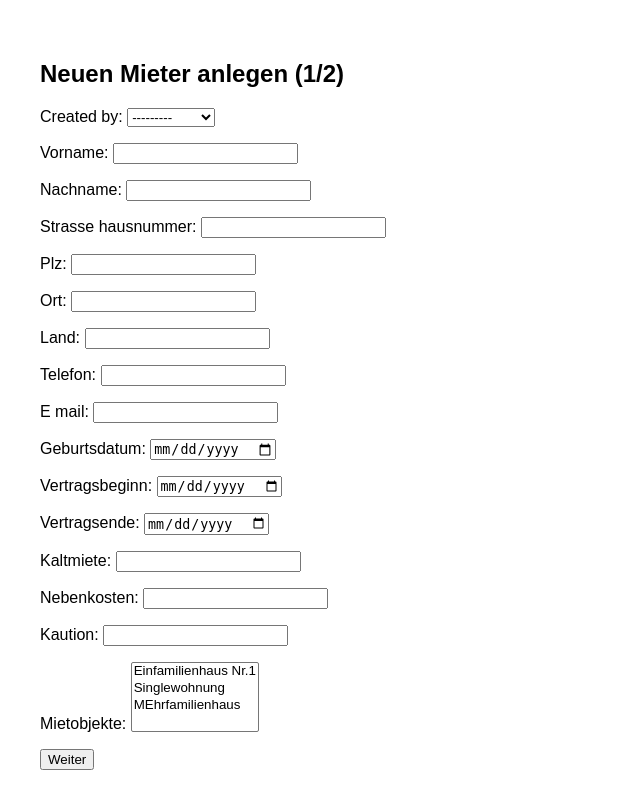
After one commit to JonnyDKahle/kostenpruefung-mietobjekte, a Django app: page /mieter/create/step1/ in a window 1280 px wide. The commit adds this page. Shown: the whole page, without its empty margins (0-640 px from the left). Run offline with Django 4.2, Linux system fonts and the light colour scheme; data comes from the database, SQL or seed files in the repository; both versions use the stored data as it was after the commit.

Commit message:
Add Mieter creation functionality with multi-step form process

```diff
--- a/kostenpruefung_mietobjekte_app/forms.py
+++ b/kostenpruefung_mietobjekte_app/forms.py
@@ -1,5 +1,5 @@
 from django import forms
-from .models import Mietobjekt, Rechnung, Rechnungsart, Lieferant, Konto, Mieteinheit, Prozent
+from .models import Mietobjekt, Rechnung, Rechnungsart, Lieferant, Konto, Mieteinheit, Prozent, Mieter
 
 class MietobjektForm(forms.ModelForm):
     kaufdatum = forms.DateField(widget=forms.DateInput(attrs={'type': 'date'}))
@@ -17,6 +17,28 @@ class MieteinheitForm(forms.ModelForm):
         fields = ['name']
 
 #### Mieter Here!!
+
+class MieterObjektForm(forms.ModelForm):
+    class Meta:
+        model = Mieter
+        exclude = ['mieteinheiten']
+        widgets = {
+            'mietobjekte': forms.SelectMultiple,
+            'geburtsdatum': forms.DateInput(attrs={'type': 'date'}),
+            'vertragsbeginn': forms.DateInput(attrs={'type': 'date'}),
+            'vertragsende': forms.DateInput(attrs={'type': 'date'}),
+        }
+
+class MieterEinheitForm(forms.ModelForm):
+    class Meta:
+        model = Mieter
+        fields = ['mieteinheiten'] # For many to many on mieter model
+
+    def __init__(self, *args, **kwargs):
+        mietobjekte = kwargs.pop('mietobjekte', None)
+        super().__init__(*args, **kwargs)
+        if mietobjekte:
+            self.fields['mieteinheiten'].queryset = Mieteinheit.objects.filter(mietobjekt__in=mietobjekte)
 
 class RechnungForm(forms.ModelForm):
     datum = forms.DateField(widget=forms.DateInput(attrs={'type': 'date'}))
--- a/kostenpruefung_mietobjekte_app/models.py
+++ b/kostenpruefung_mietobjekte_app/models.py
@@ -55,6 +55,7 @@ class Mieter(models.Model):
     kaution = models.DecimalField(max_digits=10, decimal_places=2)
 
     mietobjekte = models.ManyToManyField('Mietobjekt')
+    mieteinheiten = models.ManyToManyField('Mieteinheit')
 
     @property
     def mietstatus(self):
--- a/kostenpruefung_mietobjekte_app/templates/kostenpruefung_mietobjekte_app/mieter.html
+++ b/kostenpruefung_mietobjekte_app/templates/kostenpruefung_mietobjekte_app/mieter.html
@@ -21,8 +21,10 @@
         <a class="sidebar-link" href="#">Auswertung</a>
     </nav>
     <div class="main-content">
-        <button class="action-btn">Anlegen</button>
         <h2>Alle Mieter</h2>
+        <form action="{% url 'mieter_create_step1' %}" method="get" style="margin-bottom: 16px;">
+            <button class="action-btn" type="submit">Anlegen</button>
+        </form>
         <table class="object-table">
             <tr>
                 <th>Vorname</th>
--- /dev/null
+++ b/kostenpruefung_mietobjekte_app/templates/kostenpruefung_mietobjekte_app/mieter_objekt_form.html
@@ -0,0 +1,19 @@
+{% load static %}
+<!DOCTYPE html>
+<html lang="de">
+<head>
+    <meta charset="UTF-8">
+    <title>Mieter anlegen</title>
+    <link rel="stylesheet" href="{% static 'kostenpruefung_mietobjekte_app/style.css' %}">
+</head>
+<body>
+<div class="main-content">
+    <h2>Neuen Mieter anlegen (1/2)</h2>
+    <form method="post">
+        {% csrf_token %}
+        {{ form.as_p }}
+        <button type="submit">Weiter</button>
+    </form>
+</div>
+</body>
+</html>
--- a/kostenpruefung_mietobjekte_app/urls.py
+++ b/kostenpruefung_mietobjekte_app/urls.py
@@ -1,5 +1,6 @@
 from django.urls import path
-from .views import objekt_index, mieter, rechnungen, kostenarten, lieferanten, konto
+from .views import (objekt_index, mieter, rechnungen, kostenarten, lieferanten, konto, mieter_create_step1,
+                    mieter_create_step2)
 from .views import mietobjekt_create, rechnung_create, rechnungsart_create, lieferant_create, konto_create
 from .views import mieteinheit_create, prozent_bulk_update
 
@@ -10,6 +11,8 @@ urlpatterns = [
     path('mietobjekt/create/', mietobjekt_create, name='mietobjekt_create'),
     path('mieteinheit/create/<int:mietobjekt_id>/', mieteinheit_create, name='mieteinheit_create'),
     path('mieter/', mieter, name='mieter'),
+    path('mieter/create/step1/', mieter_create_step1, name='mieter_create_step1'),
+    path('mieter/create/step2/', mieter_create_step2, name='mieter_create_step2'),
     path('rechnungen/', rechnungen, name='rechnungen'),
     path('rechnung/create/', rechnung_create, name='rechnung_create'),
     path('prozent/bulk_update/<int:rechnung_id>/', prozent_bulk_update, name='prozent_bulk_update'),
--- a/kostenpruefung_mietobjekte_app/views.py
+++ b/kostenpruefung_mietobjekte_app/views.py
@@ -4,6 +4,7 @@ from django.db.models import Prefetch
 from django.forms import modelformset_factory
 from .models import Mietobjekt, Mieter, Rechnung, Rechnungsart, Lieferant, Konto, Mieteinheit, Prozent
 from .forms import MietobjektForm, RechnungForm, RechnungsartForm, LieferantForm, KontoForm, MieteinheitForm, ProzentForm
+from .forms import MieterObjektForm, MieterEinheitForm
 
 # Create your views here.
 
@@ -39,6 +40,37 @@ def mieteinheit_create(request, mietobjekt_id):
 def mieter(request):
     mieter = Mieter.objects.all()
     return render(request, 'kostenpruefung_mietobjekte_app/mieter.html', {'mieter': mieter})
+
+def mieter_create_step1(request):
+    if request.method == 'POST':
+        form = MieterObjektForm(request.POST)
+        if form.is_valid():
+            mieter = form.save(commit=False)
+            mieter.created_by = request.user
+            mieter.save()
+            form.save_m2m()
+            # Pass selected Mietobjekte IDs to next step
+            mietobjekte_ids = [obj.id for obj in form.cleaned_data['mietobjekte']]
+            request.session['mieter_id'] = mieter.id
+            request.session['mietobjekte_ids'] = mietobjekte_ids
+            return redirect('mieter_create_step2')
+    else:
+        form = MieterObjektForm()
+    return render(request, 'kostenpruefung_mietobjekte_app/mieter_objekt_form.html', {'form': form})
+
+def mieter_create_step2(request):
+    mieter_id = request.session.get('mieter_id')
+    mietobjekte_ids = request.session.get('mietobjekte_ids', [])
+    mietobjekte = Mietobjekt.objects.filter(id__in=mietobjekte_ids)
+    mieter = Mieter.objects.get(id=mieter_id)
+    if request.method == 'POST':
+        form = MieterEinheitForm(request.POST, mietobjekte=mietobjekte)
+        if form.is_valid():
+            mieter.mieteinheiten.set(form.cleaned_data['mieteinheiten'])
+            return redirect('mieter')
+    else:
+        form = MieterEinheitForm(mietobjekte=mietobjekte)
+    return render(request, 'kostenpruefung_mietobjekte_app/mieter_einheit_form.html', {'form': form, 'mieter': mieter})
 
 def rechnungen(request):
     rechnungen = Rechnung.objects.prefetch_related(
```
Also changed, not shown: kostenpruefung_mietobjekte_app/templates/kostenpruefung_mietobjekte_app/mieter_einheit_form.html (added, +19 -0 lines), db.sqlite3, kostenpruefung_mietobjekte_app/migrations/0006_mieter_mieteinheiten.py (added), kostenpruefung_mietobjekte_app/migrations/0007_alter_mieter_mieteinheiten.py (added).
